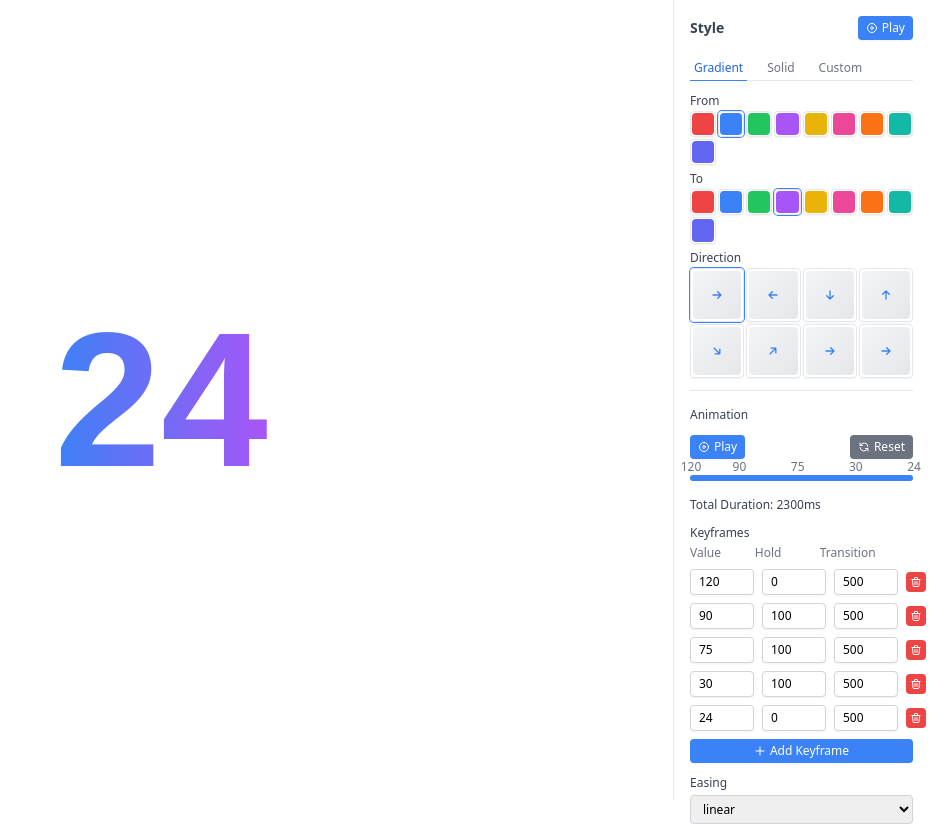
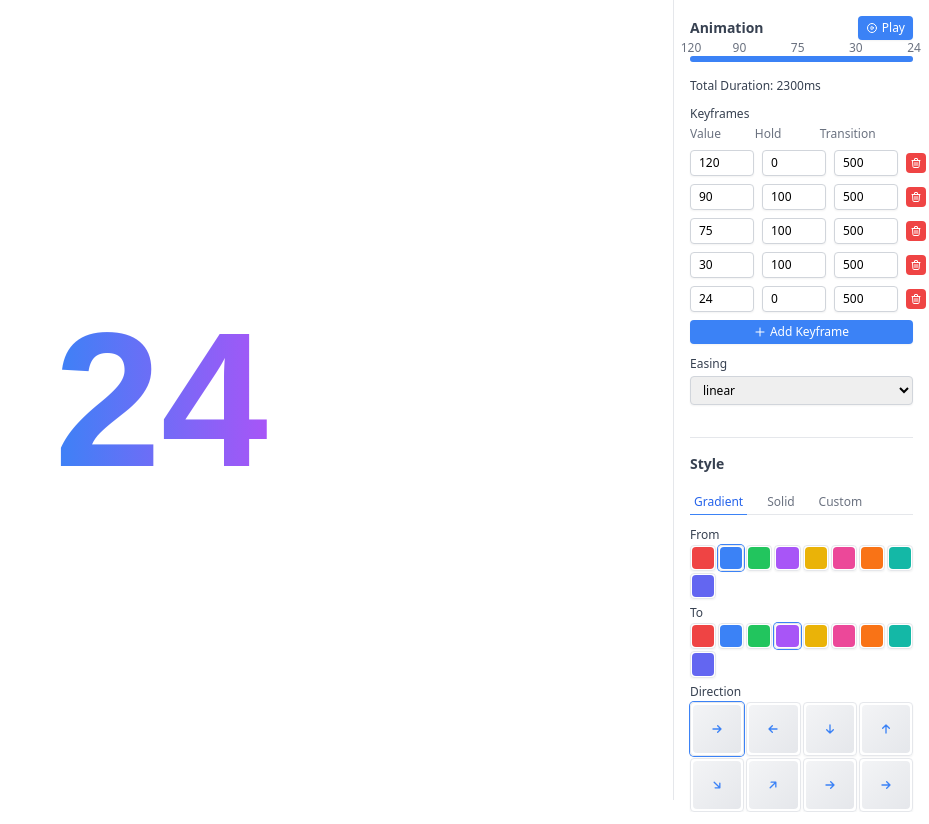
Before and after one commit to jeffjose/arr-demo, a SvelteKit app: page / in a window 1280 px wide. Shown: the whole page, without its empty margins (351-1280 px from the left). Built offline with nearby package versions, Linux system fonts and the light colour scheme; a web font is replaced by a local one.

Commit message:
animation at the top

```diff
--- a/src/routes/+layout.svelte
+++ b/src/routes/+layout.svelte
@@ -252,7 +252,7 @@
 
 	<div class="w-64 border-l border-gray-200 p-4">
 		<div class="mb-4 flex items-center justify-between">
-			<h2 class="text-sm font-semibold text-gray-700">Style</h2>
+			<h2 class="text-sm font-semibold text-gray-700">Animation</h2>
 			<button
 				class="flex items-center gap-1 rounded bg-blue-500 px-2 py-1 text-xs font-medium text-white shadow-sm hover:bg-blue-600 focus:outline-none focus:ring-1 focus:ring-blue-500"
 				on:click={restartAnimation}
@@ -274,6 +274,121 @@
 				Play
 			</button>
 		</div>
+
+		<!-- Animation Controls -->
+		<div class="space-y-4">
+			<!-- Progress Bar -->
+			<div class="relative h-1.5 rounded-full bg-gray-200">
+				<!-- Keyframe Markers and Labels -->
+				{#each keyframes as keyframe, i}
+					<div class="absolute" style="left: {getKeyframePosition(i) * 100}%">
+						<!-- FPS Value Label -->
+						<div class="absolute -top-4 left-1/2 -translate-x-1/2 text-xs text-gray-500">
+							{keyframe.value}
+						</div>
+						<!-- Marker Line -->
+						<div class="h-full w-0.5 bg-gray-400" />
+					</div>
+				{/each}
+				<!-- Progress Fill -->
+				<div
+					class="absolute h-full rounded-full bg-blue-500 transition-all duration-100"
+					style="width: {progress * 100}%"
+				/>
+			</div>
+
+			<!-- Animation Parameters -->
+			<div class="space-y-3">
+				<div>
+					<label class="mb-1 block text-xs font-medium text-gray-700"
+						>Total Duration: {getTotalDuration()}ms</label
+					>
+				</div>
+
+				<div>
+					<label class="mb-1 block text-xs font-medium text-gray-700">Keyframes</label>
+					<div class="space-y-2">
+						<div class="flex items-center gap-2 text-xs text-gray-500">
+							<div class="w-16">Value</div>
+							<div class="w-16">Hold</div>
+							<div class="w-16">Transition</div>
+							<div class="w-8"></div>
+						</div>
+						{#each keyframes as keyframe, i}
+							<div class="flex items-center gap-2">
+								<input
+									type="number"
+									min="0"
+									max="120"
+									bind:value={keyframe.value}
+									class="w-16 rounded border border-gray-300 px-2 py-1 text-xs shadow-sm focus:border-blue-500 focus:outline-none focus:ring-1 focus:ring-blue-500"
+								/>
+								<input
+									type="number"
+									min="0"
+									max="1000"
+									step="100"
+									bind:value={keyframe.holdTime}
+									class="w-16 rounded border border-gray-300 px-2 py-1 text-xs shadow-sm focus:border-blue-500 focus:outline-none focus:ring-1 focus:ring-blue-500"
+								/>
+								<input
+									type="number"
+									min="100"
+									max="2000"
+									step="100"
+									bind:value={keyframe.transitionDuration}
+									class="w-16 rounded border border-gray-300 px-2 py-1 text-xs shadow-sm focus:border-blue-500 focus:outline-none focus:ring-1 focus:ring-blue-500"
+								/>
+								<button
+									class="rounded bg-red-500 p-1 text-white hover:bg-red-600 focus:outline-none focus:ring-1 focus:ring-red-500"
+									on:click={() => removeKeyframe(i)}
+									disabled={keyframes.length <= 2}
+								>
+									<svg class="h-3 w-3" viewBox="0 0 24 24" fill="none" stroke="currentColor">
+										<path
+											stroke-linecap="round"
+											stroke-linejoin="round"
+											stroke-width="2"
+											d="M19 7l-.867 12.142A2 2 0 0116.138 21H7.862a2 2 0 01-1.995-1.858L5 7m5 4v6m4-6v6m1-10V4a1 1 0 00-1-1h-4a1 1 0 00-1 1v3M4 7h16"
+										/>
+									</svg>
+								</button>
+							</div>
+						{/each}
+						<button
+							class="mt-2 flex w-full items-center justify-center gap-1 rounded bg-blue-500 px-2 py-1 text-xs font-medium text-white shadow-sm hover:bg-blue-600 focus:outline-none focus:ring-1 focus:ring-blue-500"
+							on:click={addKeyframe}
+						>
+							<svg class="h-3 w-3" viewBox="0 0 24 24" fill="none" stroke="currentColor">
+								<path
+									stroke-linecap="round"
+									stroke-linejoin="round"
+									stroke-width="2"
+									d="M12 4v16m8-8H4"
+								/>
+							</svg>
+							Add Keyframe
+						</button>
+					</div>
+				</div>
+
+				<div>
+					<label class="mb-1 block text-xs font-medium text-gray-700">Easing</label>
+					<select
+						bind:value={easingFunction}
+						class="w-full rounded border border-gray-300 px-2 py-1 text-xs shadow-sm focus:border-blue-500 focus:outline-none focus:ring-1 focus:ring-blue-500"
+					>
+						{#each Object.keys(easingFunctions) as easing}
+							<option value={easing}>{easing}</option>
+						{/each}
+					</select>
+				</div>
+			</div>
+		</div>
+
+		<!-- Color Controls -->
+		<div class="mt-8 border-t border-gray-200 pt-4">
+			<h2 class="mb-4 text-sm font-semibold text-gray-700">Style</h2>
 			<div class="space-y-3">
 				<!-- Tabs -->
 				<div class="border-b border-gray-200">
@@ -303,7 +418,8 @@
 							Solid
 						</button>
 						<button
-						class="border-b px-1 py-1 text-xs font-medium transition-colors {activeTab === 'custom'
+							class="border-b px-1 py-1 text-xs font-medium transition-colors {activeTab ===
+							'custom'
 								? 'border-blue-500 text-blue-600'
 								: 'border-transparent text-gray-500 hover:border-gray-300 hover:text-gray-700'}"
 							on:click={() => (activeTab = 'custom')}
@@ -522,169 +638,6 @@
 						</div>
 					</div>
 				{/if}
-
-			<!-- Animation Controls (Always visible) -->
-			<div class="border-t border-gray-200 pt-4">
-				<h3 class="mb-3 text-xs font-medium text-gray-700">Animation</h3>
-				<div class="space-y-4">
-					<!-- Animation State Controls -->
-					<div class="flex items-center justify-between">
-						<button
-							class="flex items-center gap-1 rounded bg-blue-500 px-2 py-1 text-xs font-medium text-white shadow-sm hover:bg-blue-600 focus:outline-none focus:ring-1 focus:ring-blue-500"
-							on:click={togglePlayPause}
-						>
-							{#if isPlaying}
-								<svg class="h-3 w-3" viewBox="0 0 24 24" fill="none" stroke="currentColor">
-									<path
-										stroke-linecap="round"
-										stroke-linejoin="round"
-										stroke-width="2"
-										d="M10 9v6m4-6v6m7-3a9 9 0 11-18 0 9 9 0 0118 0z"
-									/>
-								</svg>
-								Pause
-							{:else}
-								<svg class="h-3 w-3" viewBox="0 0 24 24" fill="none" stroke="currentColor">
-									<path
-										stroke-linecap="round"
-										stroke-linejoin="round"
-										stroke-width="2"
-										d="M14.752 11.168l-3.197-2.132A1 1 0 0010 9.87v4.263a1 1 0 001.555.832l3.197-2.132a1 1 0 000-1.664z"
-									/>
-									<path
-										stroke-linecap="round"
-										stroke-linejoin="round"
-										stroke-width="2"
-										d="M21 12a9 9 0 11-18 0 9 9 0 0118 0z"
-									/>
-								</svg>
-								Play
-							{/if}
-						</button>
-						<button
-							class="flex items-center gap-1 rounded bg-gray-500 px-2 py-1 text-xs font-medium text-white shadow-sm hover:bg-gray-600 focus:outline-none focus:ring-1 focus:ring-gray-500"
-							on:click={resetAnimation}
-						>
-							<svg class="h-3 w-3" viewBox="0 0 24 24" fill="none" stroke="currentColor">
-								<path
-									stroke-linecap="round"
-									stroke-linejoin="round"
-									stroke-width="2"
-									d="M4 4v5h.582m15.356 2A8.001 8.001 0 004.582 9m0 0H9m11 11v-5h-.581m0 0a8.003 8.003 0 01-15.357-2m15.357 2H15"
-								/>
-							</svg>
-							Reset
-						</button>
-					</div>
-
-					<!-- Progress Bar -->
-					<div class="relative h-1.5 rounded-full bg-gray-200">
-						<!-- Keyframe Markers and Labels -->
-						{#each keyframes as keyframe, i}
-							<div class="absolute" style="left: {getKeyframePosition(i) * 100}%">
-								<!-- FPS Value Label -->
-								<div class="absolute -top-4 left-1/2 -translate-x-1/2 text-xs text-gray-500">
-									{keyframe.value}
-								</div>
-								<!-- Marker Line -->
-								<div class="h-full w-0.5 bg-gray-400" />
-							</div>
-						{/each}
-						<!-- Progress Fill -->
-						<div
-							class="absolute h-full rounded-full bg-blue-500 transition-all duration-100"
-							style="width: {progress * 100}%"
-						/>
-					</div>
-
-					<!-- Animation Parameters -->
-					<div class="space-y-3">
-						<div>
-							<label class="mb-1 block text-xs font-medium text-gray-700"
-								>Total Duration: {getTotalDuration()}ms</label
-							>
-						</div>
-
-						<div>
-							<label class="mb-1 block text-xs font-medium text-gray-700">Keyframes</label>
-							<div class="space-y-2">
-								<div class="flex items-center gap-2 text-xs text-gray-500">
-									<div class="w-16">Value</div>
-									<div class="w-16">Hold</div>
-									<div class="w-16">Transition</div>
-									<div class="w-8"></div>
-								</div>
-								{#each keyframes as keyframe, i}
-									<div class="flex items-center gap-2">
-										<input
-											type="number"
-											min="0"
-											max="120"
-											bind:value={keyframe.value}
-											class="w-16 rounded border border-gray-300 px-2 py-1 text-xs shadow-sm focus:border-blue-500 focus:outline-none focus:ring-1 focus:ring-blue-500"
-										/>
-										<input
-											type="number"
-											min="0"
-											max="1000"
-											step="100"
-											bind:value={keyframe.holdTime}
-											class="w-16 rounded border border-gray-300 px-2 py-1 text-xs shadow-sm focus:border-blue-500 focus:outline-none focus:ring-1 focus:ring-blue-500"
-										/>
-										<input
-											type="number"
-											min="100"
-											max="2000"
-											step="100"
-											bind:value={keyframe.transitionDuration}
-											class="w-16 rounded border border-gray-300 px-2 py-1 text-xs shadow-sm focus:border-blue-500 focus:outline-none focus:ring-1 focus:ring-blue-500"
-										/>
-										<button
-											class="rounded bg-red-500 p-1 text-white hover:bg-red-600 focus:outline-none focus:ring-1 focus:ring-red-500"
-											on:click={() => removeKeyframe(i)}
-											disabled={keyframes.length <= 2}
-										>
-											<svg class="h-3 w-3" viewBox="0 0 24 24" fill="none" stroke="currentColor">
-												<path
-													stroke-linecap="round"
-													stroke-linejoin="round"
-													stroke-width="2"
-													d="M19 7l-.867 12.142A2 2 0 0116.138 21H7.862a2 2 0 01-1.995-1.858L5 7m5 4v6m4-6v6m1-10V4a1 1 0 00-1-1h-4a1 1 0 00-1 1v3M4 7h16"
-												/>
-											</svg>
-										</button>
-									</div>
-								{/each}
-								<button
-									class="mt-2 flex w-full items-center justify-center gap-1 rounded bg-blue-500 px-2 py-1 text-xs font-medium text-white shadow-sm hover:bg-blue-600 focus:outline-none focus:ring-1 focus:ring-blue-500"
-									on:click={addKeyframe}
-								>
-									<svg class="h-3 w-3" viewBox="0 0 24 24" fill="none" stroke="currentColor">
-										<path
-											stroke-linecap="round"
-											stroke-linejoin="round"
-											stroke-width="2"
-											d="M12 4v16m8-8H4"
-										/>
-									</svg>
-									Add Keyframe
-								</button>
-							</div>
-						</div>
-
-						<div>
-							<label class="mb-1 block text-xs font-medium text-gray-700">Easing</label>
-							<select
-								bind:value={easingFunction}
-								class="w-full rounded border border-gray-300 px-2 py-1 text-xs shadow-sm focus:border-blue-500 focus:outline-none focus:ring-1 focus:ring-blue-500"
-							>
-								{#each Object.keys(easingFunctions) as easing}
-									<option value={easing}>{easing}</option>
-								{/each}
-							</select>
-						</div>
-					</div>
-				</div>
 			</div>
 		</div>
 	</div>
```
Lines whose indentation alone changed are shown as unchanged.
